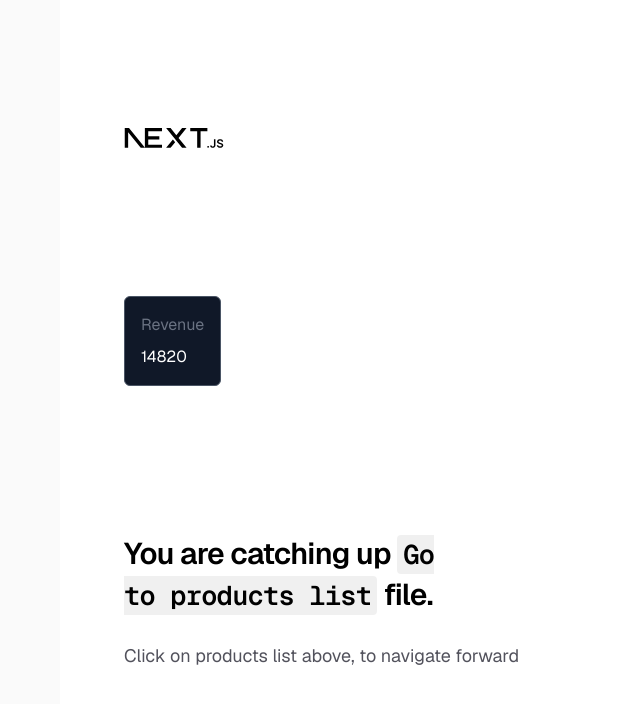
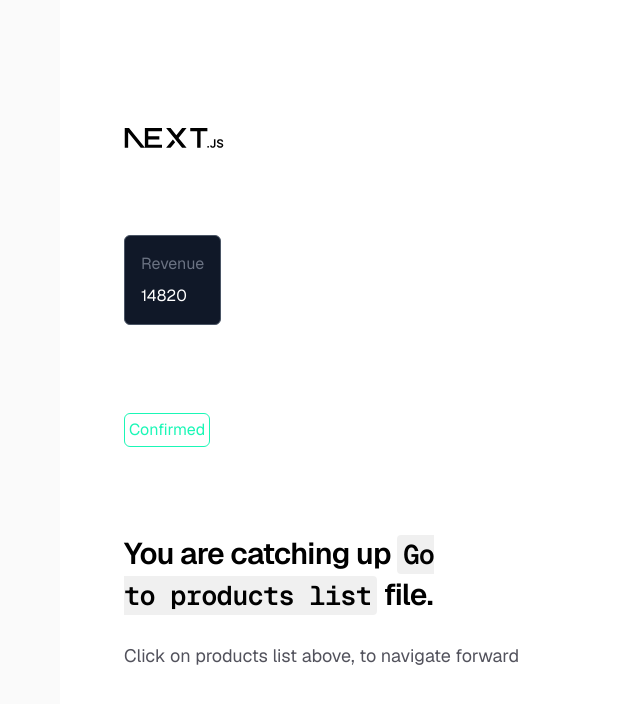
Before and after one commit to Lightningcurl/unierp, a Next.js app: page / in a window 1280 px wide. Shown: the top 704 px of the page, without its empty margins (196-836 px from the left). Built offline with nearby package versions, Linux system fonts and the light colour scheme.

Commit message:
added Badge Component

```diff
--- a/app/page.tsx
+++ b/app/page.tsx
@@ -1,6 +1,7 @@
 import Image from "next/image";
 import Link from "next/link";
 import { Card } from "@/components/Card";
+import { Badge } from "@/components/Badge";
 
 export default function Home() {
   return (
@@ -15,6 +16,7 @@ export default function Home() {
           priority
         />
         <Card category="Revenue">14820</Card>
+        <Badge value="Confirmed" color="[#1AF7B6]"></Badge>
         <div className="flex flex-col items-center gap-6 text-center sm:items-start sm:text-left">
           <h1 className="max-w-xs text-3xl font-semibold leading-10 tracking-tight text-black dark:text-zinc-50">
             You are catching up{" "}
--- /dev/null
+++ b/components/Badge.tsx
@@ -0,0 +1,16 @@
+type Props = {
+    value: string,
+    color: string
+}
+
+
+
+export function Badge ({value,color}:Props) {
+    const style: string = "bg-transparent p-1 rounded-md border border-" + color
+    const textcol: string = "text-" + color
+    return (
+        <div className={style}>
+            <p className={textcol}>{value}</p>
+        </div>
+    )
+}
```
